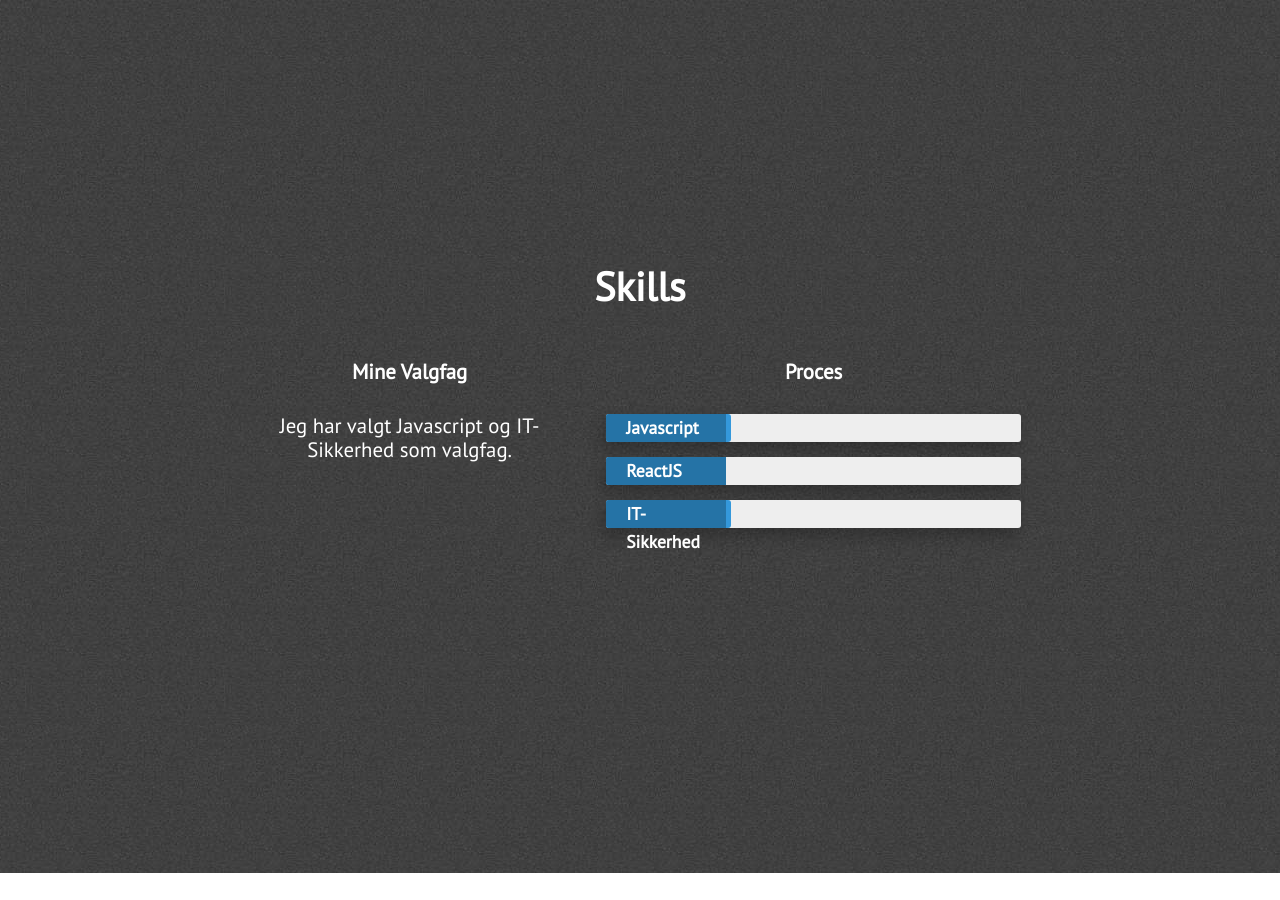
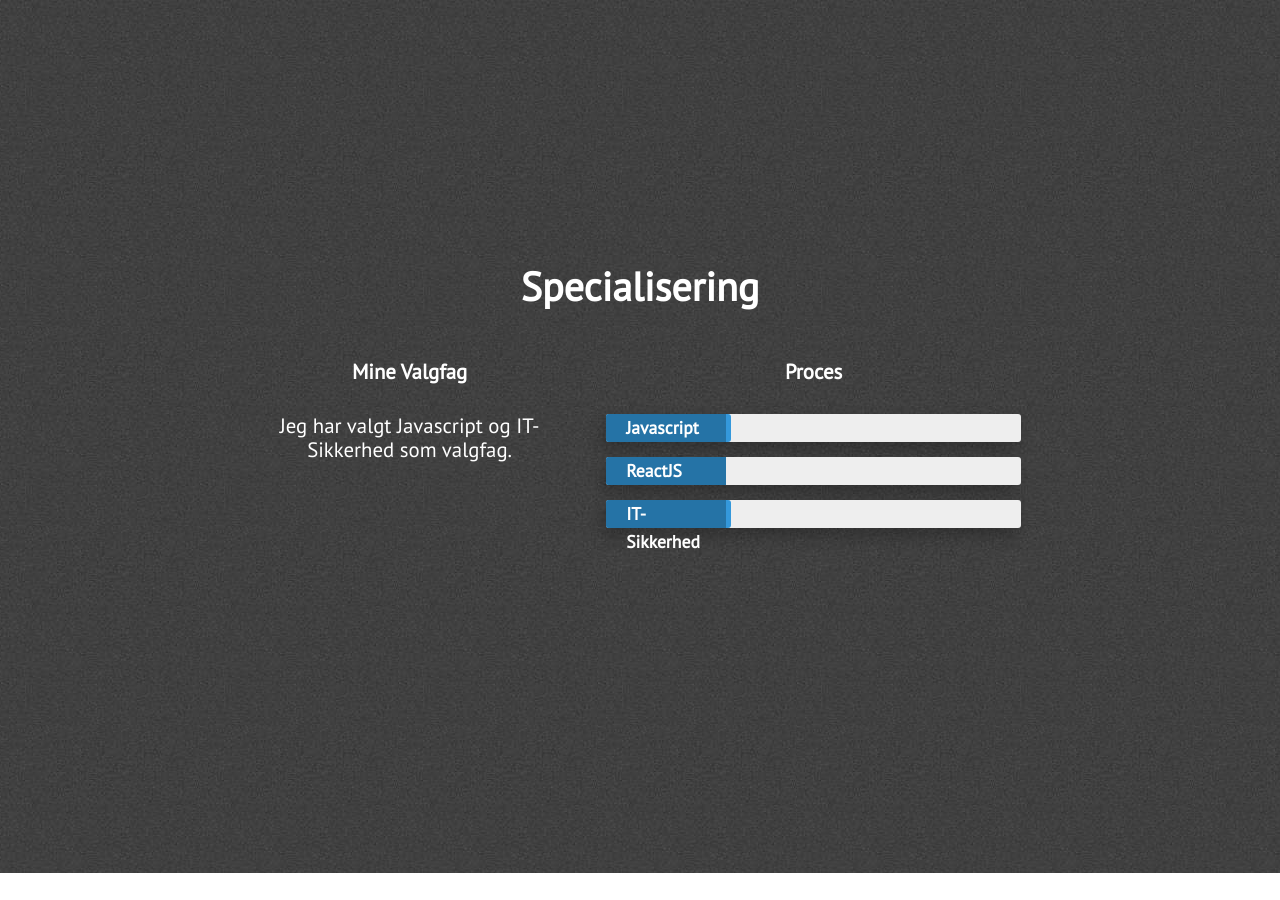
Before and after one commit to JustinAnthonyKapelke/Portfolio2, a Jekyll site: the page built from index.html, in a window 1280 px wide and 900 px high, scrolled down 2027 px. Built offline with Jekyll 4.4.1, drawn with Linux system fonts in a browser that asks for light colours; nearby versions of some CDN libraries.

Commit message:
Update skills.html

```diff
--- a/_includes/skills.html
+++ b/_includes/skills.html
@@ -2,7 +2,7 @@
 <div class="section-wrapper">
     <section class="section skills" id="skills">
         <div>
-            <div class="section-heading" id="skills-text">Skills</div>
+            <div class="section-heading" id="skills-text">Specialisering</div>
 
             <div class="skills-grid">
                 <div class="what-i-do">
```
